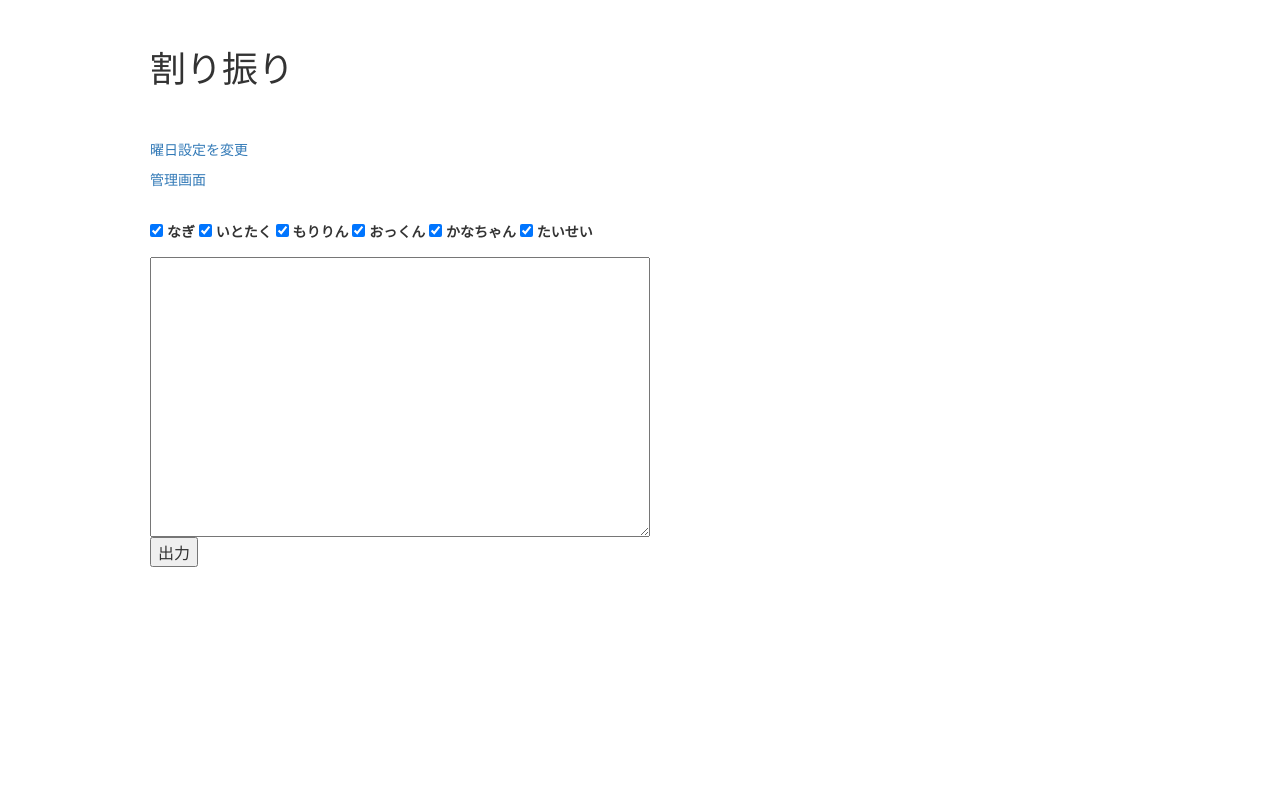
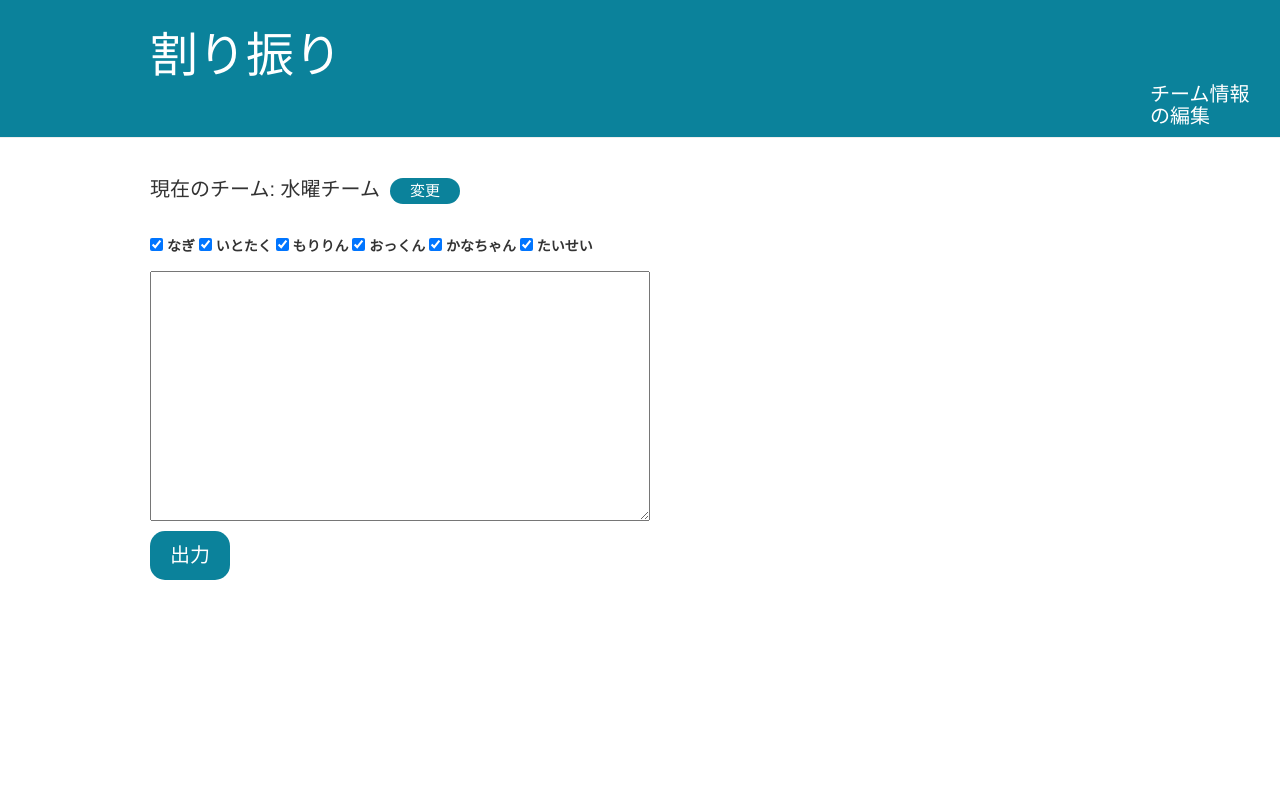
Before and after one commit to Nammura/my-first-blog, a Django app: page / in a window 1280 px wide. Run offline with Django 3.2, Linux system fonts and the light colour scheme; data comes from the database, SQL or seed files in the repository; both versions use the stored data as it was after the commit; parts of the project's set-up code (start-up, migrations or seed data) failed here and were passed over; some libraries are stand-ins or nearby versions.

Commit message:
Played with CSS.

```diff
--- a/distribute/admin.py
+++ b/distribute/admin.py
@@ -1,5 +1,7 @@
 from django.contrib import admin
 from .models import (Sunday,Monday,Tuesday,Wednesday,Thursday,Friday,Saturday,Daytoday)
+
+
 
 
 admin.site.register(Sunday)
--- a/distribute/forms.py
+++ b/distribute/forms.py
@@ -1,4 +1,7 @@
 from django import forms
+
+
+
 
 class DistributeForm(forms.Form):
     distText = forms.CharField(
--- a/distribute/models.py
+++ b/distribute/models.py
@@ -1,5 +1,6 @@
 from django.db import models
 from multiselectfield import MultiSelectField
+
 
 choice1 = (
     (1,'文系'),
@@ -16,23 +17,23 @@ choice2 = (
 )
 
 choice3 = (
-        (1,'日曜'),
-        (2,'月曜'),
-        (3,'火曜'),
-        (4,'水曜'),
-        (5,'木曜'),
-        (6,'金曜'),
-        (7,'土曜'),
+        (1,'日曜チーム'),
+        (2,'月曜チーム'),
+        (3,'火曜チーム'),
+        (4,'水曜チーム'),
+        (5,'木曜チーム'),
+        (6,'金曜チーム'),
+        (7,'土曜チーム'),
 )
 
 dayDict = {
-    '1':'日曜',
-    '2':'月曜',
-    '3':'火曜',
-    '4':'水曜',
-    '5':'木曜',
-    '6':'金曜',
-    '7':'土曜',
+    '1':'日曜チーム',
+    '2':'月曜チーム',
+    '3':'火曜チーム',
+    '4':'水曜チーム',
+    '5':'木曜チーム',
+    '6':'金曜チーム',
+    '7':'土曜チーム',
 }
 
 
@@ -138,5 +139,5 @@ class Daytoday(models.Model):
             return '未選択'
 
     class Meta:
-        verbose_name = '曜日選択'
-        verbose_name_plural = '【曜日選択】'
+        verbose_name = '現在のチーム'
+        verbose_name_plural = '【チーム選択】'
--- a/distribute/static/css/distribute.css
+++ b/distribute/static/css/distribute.css
@@ -1,31 +1,101 @@
+body{
+    padding-left: 0px;
+}
+
+.page-header {
+    background-color: #0B829B;
+    margin-top: 0;
+    padding: 30px 20px 10px 150px;
+}
+
+.page-header h1, .page-header h1 a, .page-header h1 a :visited, .page-header h1 a:active{
+    color: #ffffff;
+    font-size: 36pt;
+    text-decoration: none;
+}
+
+.page-header h2, .page-header h2 a, .page-header h2 a :visited, .page-header h2 a:active{
+    color: #ffffff;
+    font-size: 15pt;
+    text-decoration: none;
+}
+
+
+
+h2 {
+    margin: 0px 0px 0px 1000px;
+    font-size: 15pt;
+
+}
+
+
+
+h3 {
+    font-size:15pt;
+    margin: 0px 0px 0px 150px;
+}
+
+
 h1 {
-margin: 50px 0px
+margin: 0px 0px;
 }
+
+form {
+    padding-left:150;
+}
+
+
 
 #id_distText {
     width: 500px;
-    height: 280px;
+    height: 250px;
     margin: auto;
     font-size: 15px;
 }
 
-#id_player {
-    margin: 50px 0px
-}
 
 #PlayerForm {
-    margin: 30px
+    margin: 20px;
 }
 
 #output {
     margin-bottom: 0px;
+    margin-left: 150;
     font-size: 15px;
 }
 
 #btn {
-    margin-bottom:30px;
+    margin-bottom:10px;
+    color: #ffffff;
+    background-color: #0B829B;
+    font-size: 20px;
+    padding: 10px 20px;
+    -moz-border-radius: 15px;
+    -webkit-border-radius: 15px;
+    border-radius: 15px;
+    border-style: none;
+
 }
 
-body{
-    padding-left: 150px;
+#changebtn {
+    margin-bottom:10px;
+    color: #ffffff;
+    background-color: #0B829B;
+    font-size: 15px;
+    padding: 5px 20px;
+    -moz-border-radius: 15px;
+    -webkit-border-radius: 15px;
+    border-radius: 15px;
+    border-style: none;
+
 }
+
+h3  button {
+    margin: 20px 10px;
+
+}
+
+
+input[type=checkbox]:checked + .checkbox{
+    background: #0B829B;
+}
--- a/distribute/templates/distribute/distribute.html
+++ b/distribute/templates/distribute/distribute.html
@@ -1,4 +1,5 @@
 {% load static %}
+
 
 <html lang="ja" dir="ltr">
   <head>
@@ -6,13 +7,18 @@
     <title>{{title}}</title>
     <link rel="stylesheet" href="//maxcdn.bootstrapcdn.com/bootstrap/3.2.0/css/bootstrap.min.css">
     <link rel="stylesheet" href="//maxcdn.bootstrapcdn.com/bootstrap/3.2.0/css/bootstrap-theme.min.css">
+    <link href="//fonts.googleapis.com/css?family=Lobster&subset=latin,latin-ext" rel="stylesheet" type="text/css">
     <link rel="stylesheet" href="{% static 'css/distribute.css' %}">
   </head>
   <body>
-    <h1>{{title}}</h1>
-    <table>
-       <p><a href="{% url 'admin:distribute_daytoday_changelist' %}">曜日設定を変更</a></p>
-        <p><a href="{% url 'admin:index' %}">管理画面</a></p>
+    <div class="page-header">
+        <h1><a href="/">{{title}}</a></h1>
+        <h2><a class="admin" href="{% url 'admin:index' %}">チーム情報の編集</a></h2>
+    </div>
+    <div class="day">
+        <h3>現在のチーム: {{team}}<button id="changebtn" type="button" onclick="location.href='{% url 'admin:distribute_daytoday_change' pk %}'">変更</a></h3>
+    </div>
+    <div class="form">
       <form action="{% url 'distribute' %}" method="post">
         {% csrf_token %}
         <p id="PlayerForm">{% for field in PlayerForm %}
@@ -30,10 +36,12 @@
         </tr>
       </form>
     </table>
+    </div>
+    <div>
     {% for i in distText %}
         <p id="output">{{i}}</p>
     {% endfor %}
-
+    </div>
 
 
   </body>
--- a/distribute/views.py
+++ b/distribute/views.py
@@ -7,16 +7,19 @@ from django.contrib.staticfiles.templatetags.staticfiles import static
 from django.template.context_processors import csrf
 
 
+
 import re
 import random
 import pandas as pd
 import datetime
 
+
 def distribute(request):
     #parameterの定義
-    params = {'distText':'', 'title': '割り振り', 'DistributeForm':DistributeForm(), 'PlayerForm':PlayerForm(), }
+    params = {'distText':'', 'title': '割り振り', 'DistributeForm':DistributeForm(), 'PlayerForm':PlayerForm(), 'team':'', 'pk':''}
 
-
+    #Daytodayモデルのpkを取得
+    pk = Daytoday.objects.all()[0].pk
 
     #曜日の取得(モデル優先)
     week_num = 0
@@ -27,6 +30,18 @@ def distribute(request):
         week_num = week_num % 7
     else:
         week_num = datetime.date.today().weekday()
+
+    #対応チームの取得
+    teamDict = {
+        0:'月曜チーム',
+        1:'火曜チーム',
+        2:'水曜チーム',
+        3:'木曜チーム',
+        4:'金曜チーム',
+        5:'土曜チーム',
+        6:'日曜チーム'
+    }
+    team = teamDict[week_num]
 
 
     #該当曜日モデルの全てのオブジェクトをregistersに格納
@@ -81,6 +96,8 @@ def distribute(request):
             params['DistributeForm'] = DistributeForm(request.POST)
             params['PlayerForm'] = PlayerForm(request.POST)
             params['WeekForm'] = WeekForm(request.POST)
+            params['team'] = team
+            params['pk'] = pk
 
         else:
             #文系、文系プラス、理系の分類
@@ -175,6 +192,8 @@ def distribute(request):
                 form.fields['player'].initial = listret
                 params['PlayerForm'] = form
                 params['registers'] = registers
+                params['team'] = team
+                params['pk'] = pk
 
             #対応者が0の教科がないとき、割り振り開始
             else:
@@ -512,6 +531,8 @@ def distribute(request):
                 form.fields['player'].choices = choice1
                 form.fields['player'].initial = listret
                 params['PlayerForm'] = form
+                params['team'] = team
+                params['pk'] = pk
 
 
     else:
@@ -523,7 +544,8 @@ def distribute(request):
             ini.append(str(i+1))
         form.fields['player'].initial = ini
         params['PlayerForm'] = form
-
+        params['team'] = team
+        params['pk'] = pk
 
 
 
--- a/mysite/settings.py
+++ b/mysite/settings.py
@@ -50,6 +50,8 @@ MIDDLEWARE = [
     'django.contrib.messages.middleware.MessageMiddleware',
     'django.middleware.clickjacking.XFrameOptionsMiddleware',
 ]
+
+
 
 ROOT_URLCONF = 'mysite.urls'
 
--- a/mysite/urls.py
+++ b/mysite/urls.py
@@ -16,7 +16,9 @@ Including another URLconf
 from django.contrib import admin
 from django.urls import path, include
 
+
 urlpatterns = [
     path('admin/', admin.site.urls, ),
     path('', include('distribute.urls')),
+
 ]
```
Also changed, not shown: blog/migrations/0001_initial.py (added), db.sqlite3, distribute/migrations/0001_initial.py, 9 other files.
